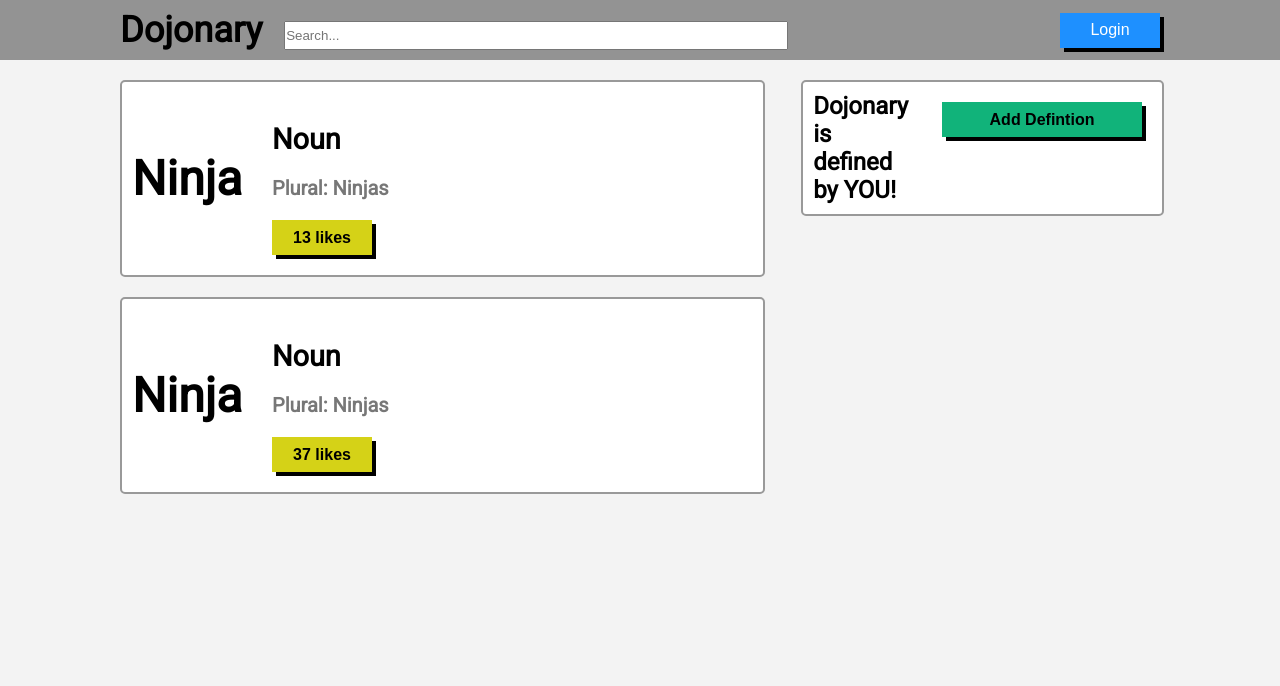
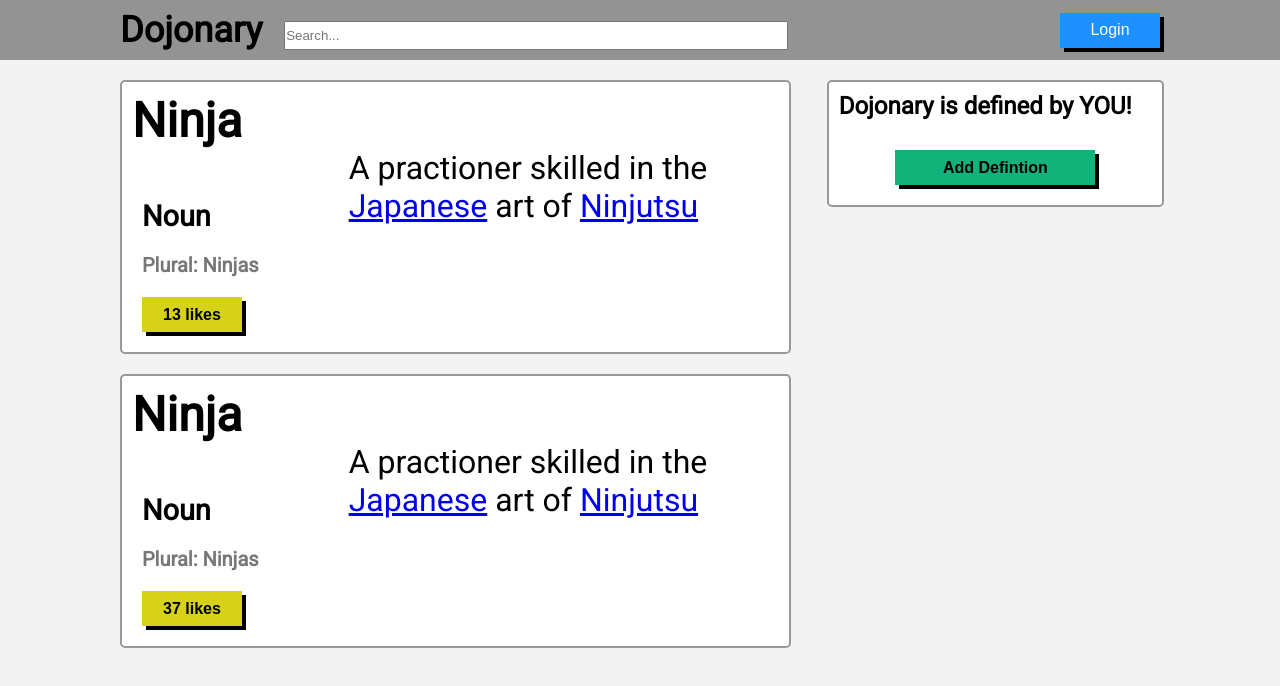
Before and after one commit to yialhifzi/ButtonClicker, a plain HTML site: page index.html in a window 1280 px wide. Drawn offline with Linux system fonts and the light colour scheme.

Commit message:
Update index.html

```diff
--- a/index.html
+++ b/index.html
@@ -26,6 +26,7 @@
         <div class="row">
             <div class="col-2">
                 <div class="card">
+                    <div>
                         <div class="header2">
                             <strong>Ninja</strong>
                         </div>
@@ -35,7 +36,12 @@
                             <button class="btn3" onclick="alert('Ninja was liked.')"><strong>13 likes</strong></button>
                         </div>
                     </div>
+                    <div class="definition">
+                        A practioner skilled in the <a href="#">Japanese</a> art of <a href="#">Ninjutsu</a>
+                    </div>
+                </div>
                 <div class="card">
+                    <div>
                         <div class="header2">
                             <strong>Ninja</strong>
                         </div>
@@ -45,12 +51,16 @@
                             <button class="btn3"><strong>37 likes</strong></button>
                         </div>
                     </div>
+                    <div class="definition">
+                        A practioner skilled in the <a href="#">Japanese</a> art of <a href="#">Ninjutsu</a>
+                    </div>
+                </div>
 
             </div>
 
             <div class="col">
-                <div class="card">
-                    <div class="header">
+                <div class="card2">
+                    <div class="header3">
                         <strong>Dojonary is defined by YOU!</strong>
                     </div>
                     <div class="DefinitionButtonBox">
```
Lines whose indentation alone changed are shown as unchanged.
